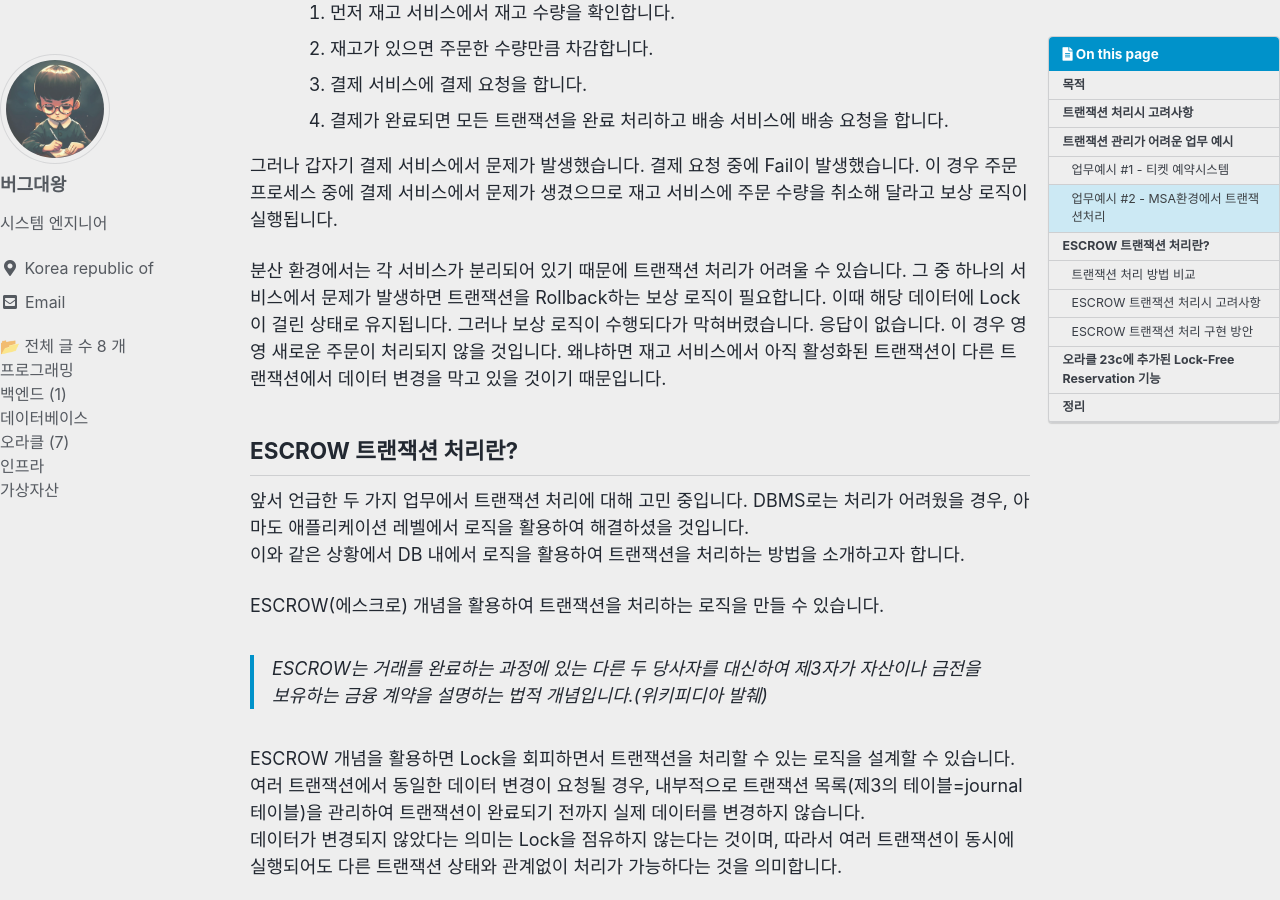
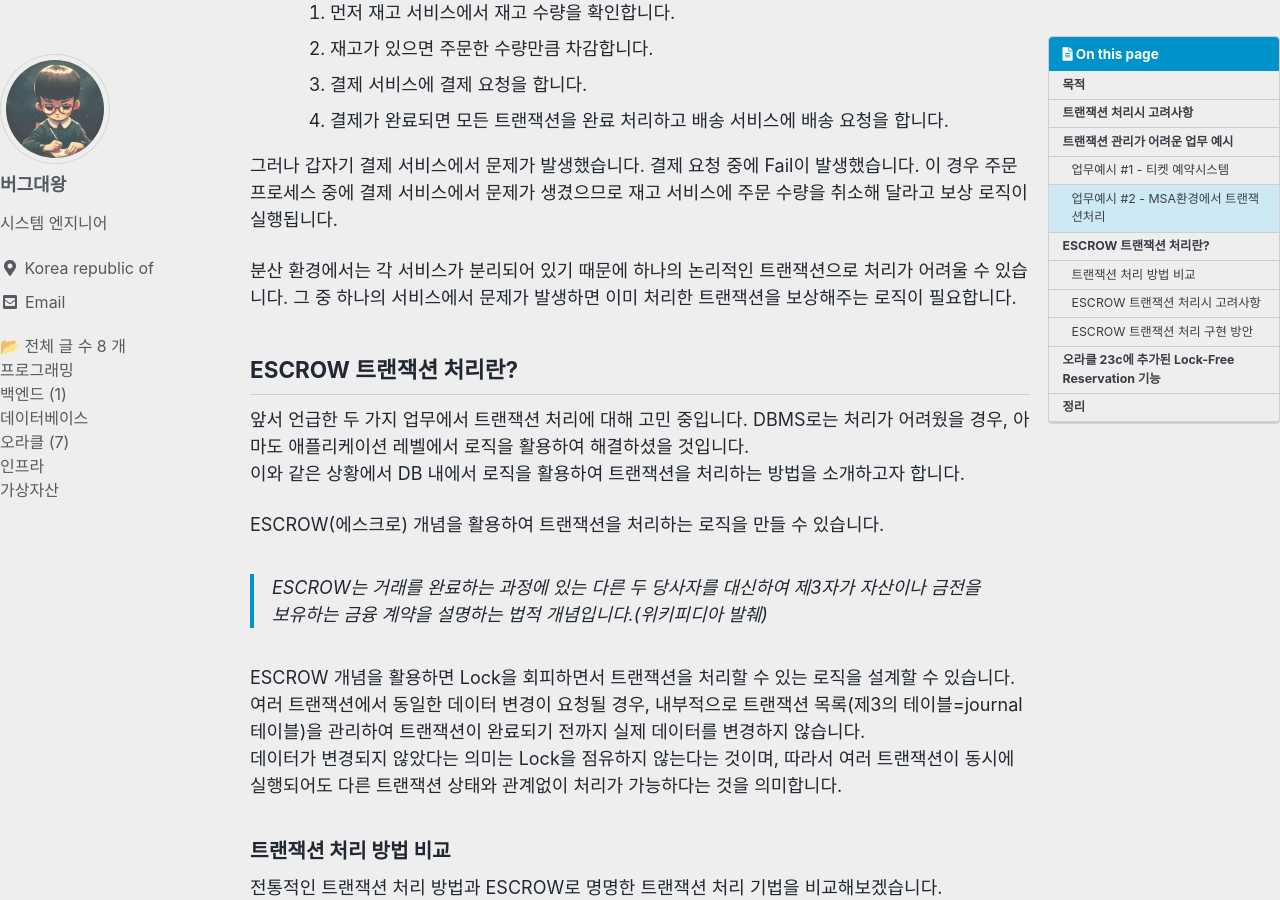
Before and after one commit to kosate/kosate.github.io, a Jekyll site: the page built from _posts/2023-09-07-how-to-proceed-with-escrow-transaction.md, in a window 1280 px wide and 900 px high, scrolled down 2015 px. Built offline with Jekyll 4.4.1, drawn with Linux system fonts in a browser that asks for light colours; cached includes are drawn as plain includes; some web fonts are replaced; a script that is not in the unit is left out; comment, search, counter and statistics services are not loaded.

```diff
--- a/_posts/2023-09-07-how-to-proceed-with-escrow-transaction.md
+++ b/_posts/2023-09-07-how-to-proceed-with-escrow-transaction.md
@@ -60,8 +60,7 @@
 
 그러나 갑자기 결제 서비스에서 문제가 발생했습니다. 결제 요청 중에 Fail이 발생했습니다. 이 경우 주문 프로세스 중에 결제 서비스에서 문제가 생겼으므로 재고 서비스에 주문 수량을 취소해 달라고 보상 로직이 실행됩니다.
 
-분산 환경에서는 각 서비스가 분리되어 있기 때문에 트랜잭션 처리가 어려울 수 있습니다. 그 중 하나의 서비스에서 문제가 발생하면 트랜잭션을 Rollback하는 보상 로직이 필요합니다. 이때 해당 데이터에 Lock이 걸린 상태로 유지됩니다. 그러나 보상 로직이 수행되다가 막혀버렸습니다. 응답이 없습니다. 이 경우 영영 새로운 주문이 처리되지 않을 것입니다. 왜냐하면 재고 서비스에서 아직 활성화된 트랜잭션이 다른 트랜잭션에서 데이터 변경을 막고 있을 것이기 때문입니다.
-
+분산 환경에서는 각 서비스가 분리되어 있기 때문에 하나의 논리적인 트랜잭션으로 처리가 어려울 수 있습니다. 그 중 하나의 서비스에서 문제가 발생하면 이미 처리한 트랜잭션을 보상해주는 로직이 필요합니다.
 
 ## ESCROW 트랜잭션 처리란?
 
```
